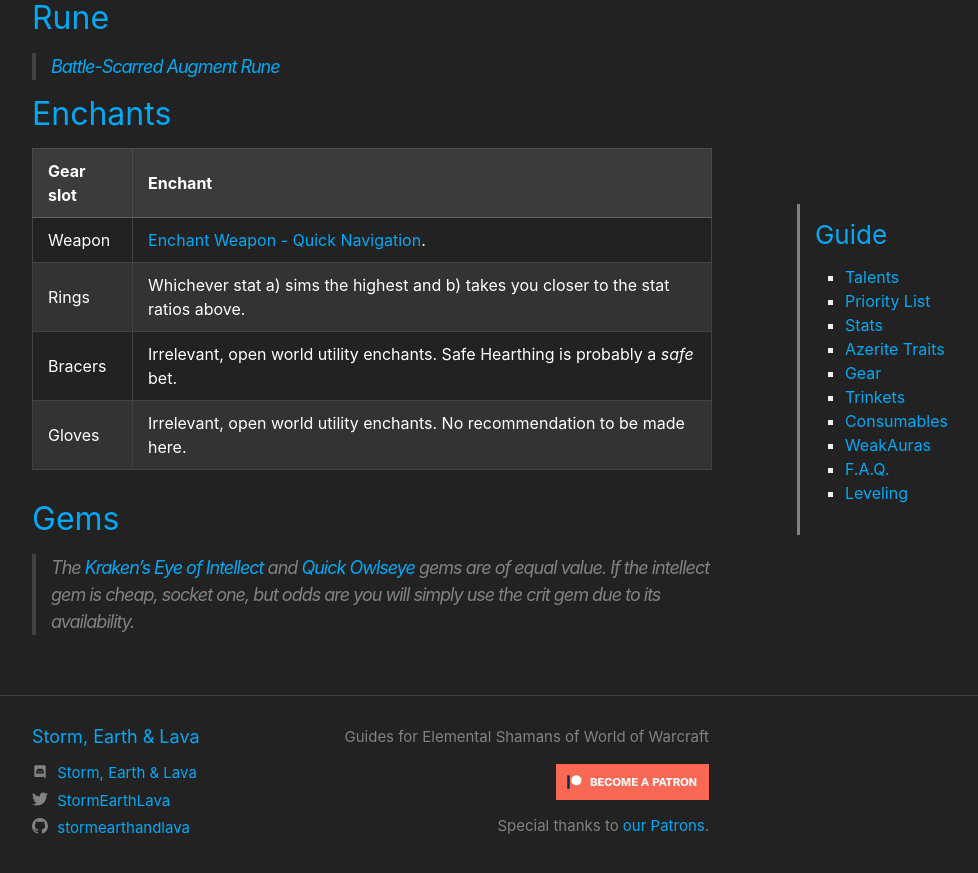
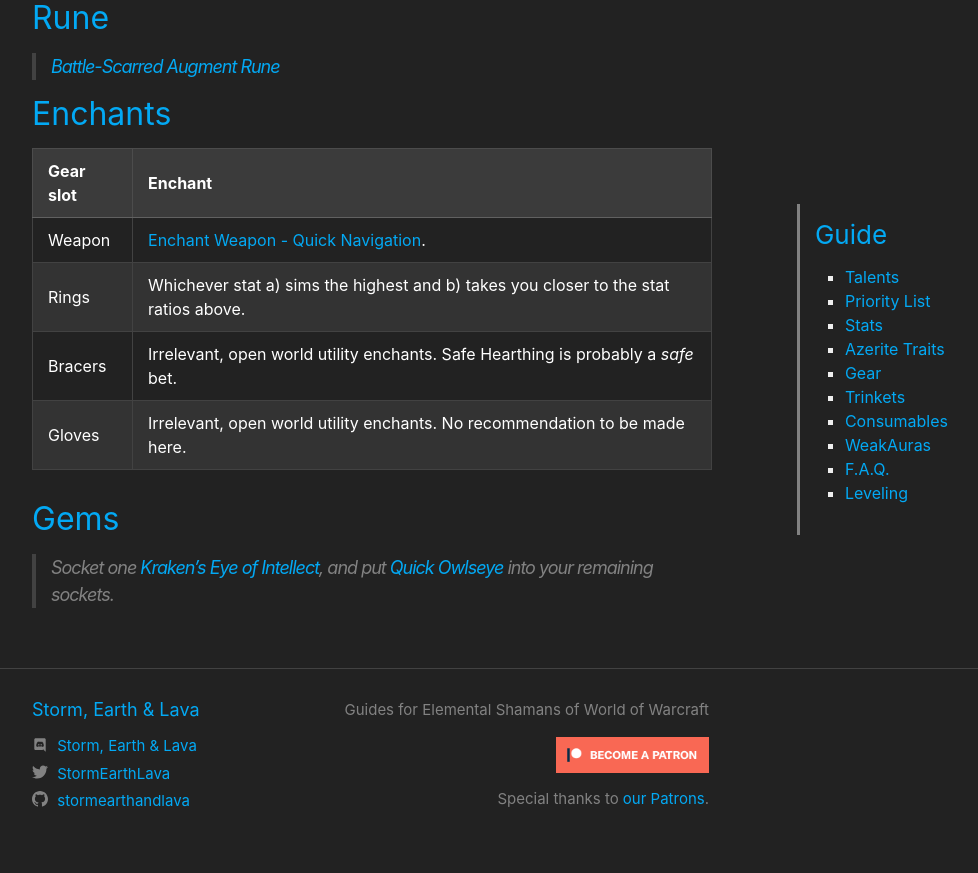
Before and after one commit to stormearthandlava/stormearthandlava.github.io, a Jekyll site: the page built from guide/general/consumables.md, in a window 1280 px wide and 900 px high, scrolled down 766 px. Shown: the top 873 px of the window, without its empty margins (268-1246 px from the left). Built offline with Jekyll 4.4.1, drawn with Linux system fonts in a browser that asks for light colours; a script that is not in the unit is left out.

Commit message:
Fixed gem recommendation

```diff
--- a/guide/general/consumables.md
+++ b/guide/general/consumables.md
@@ -31,4 +31,4 @@
 
 ## Gems
 
-> The {{ site.data.item.int_gem }} and {{ site.data.item.haste_gem }} gems are of equal value. If the intellect gem is cheap, socket one, but odds are you will simply use the crit gem due to its availability.
+> Socket one {{ site.data.item.int_gem }}, and put {{ site.data.item.haste_gem }} into your remaining sockets.
```
